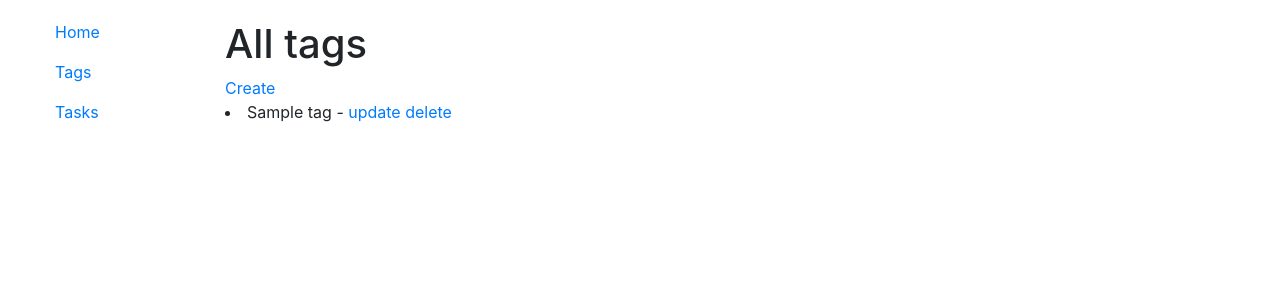
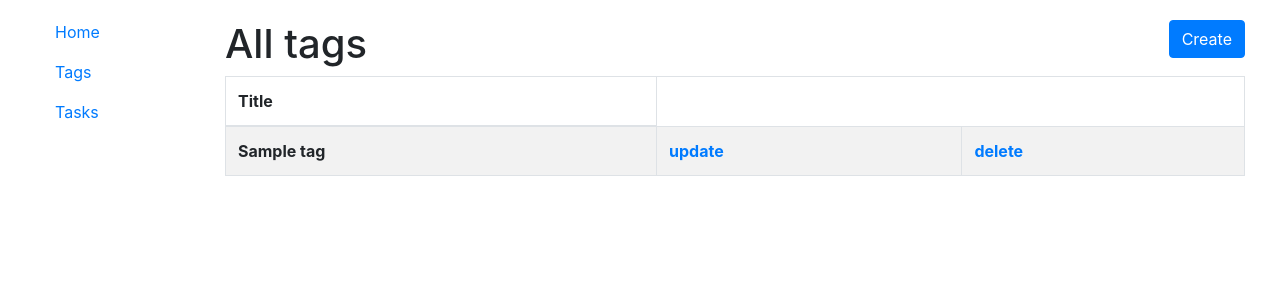
Before and after one commit to AVyha/todo, a Django app: page /tag/ in a window 1280 px wide. Shown: the top 300 px of the page. Run offline with Django 4.2, Linux system fonts and the light colour scheme; tables that the repository leaves empty hold one stand-in row (values such as "Sample post"); lists and menus that the app fills with data are empty.

Commit message:
upgrade tag list html

```diff
--- a/templates/todoapp/tag_list.html
+++ b/templates/todoapp/tag_list.html
@@ -1,16 +1,22 @@
 {% extends "base.html" %}
 
 {% block content %}
-  <h1>All tags</h1>
-  <a href="{% url 'todo:tag-create' %}">Create</a>
+  <h1>All tags <a href="{% url 'todo:tag-create' %}" class="btn btn-primary float-right">Create</a></h1>
   {% if tag_list %}
+    <table class="table table-striped table-bordered table-hover">
+        <thead>
+          <tr>
+            <th>Title</th>
+          </tr>
+        </thead>
     {% for tag in tag_list %}
-      <li>{{ tag.name }} -
-        <a href="{% url 'todo:tag-update' pk=tag.id%}">update</a>
-        <a href="{% url 'todo:tag-delete' pk=tag.id%}">delete</a>
-      </li>
+      <tr>
+        <th>{{ tag.name }}</th>
+        <th><a href="{% url 'todo:tag-update' pk=tag.id%}">update</a></th>
+        <th><a href="{% url 'todo:tag-delete' pk=tag.id%}">delete</a></th>
+      </tr>
     {% endfor %}
-
+    </table>
   {% else %}
     <p>Now we don't have tags</p>
   {% endif %}
```
Also changed, not shown: static/css/styles.css (deleted), todoapp/migrations/0002_remove_task_tags_task_tags.py (added).
